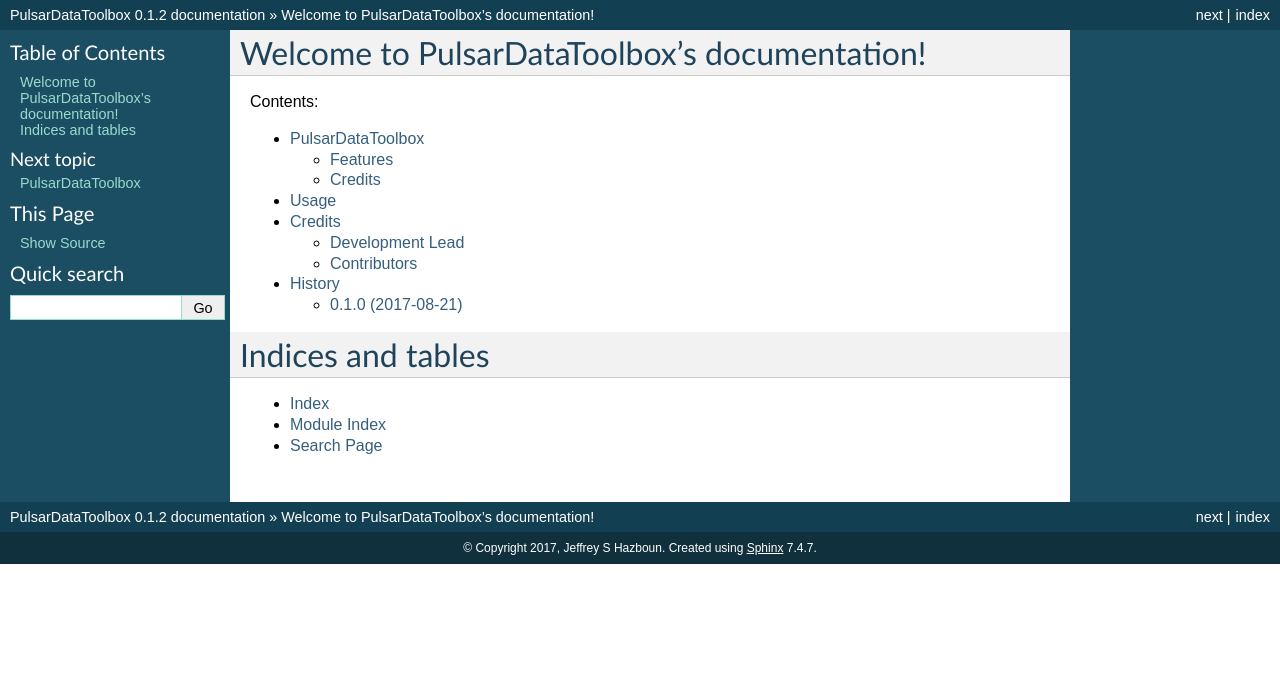
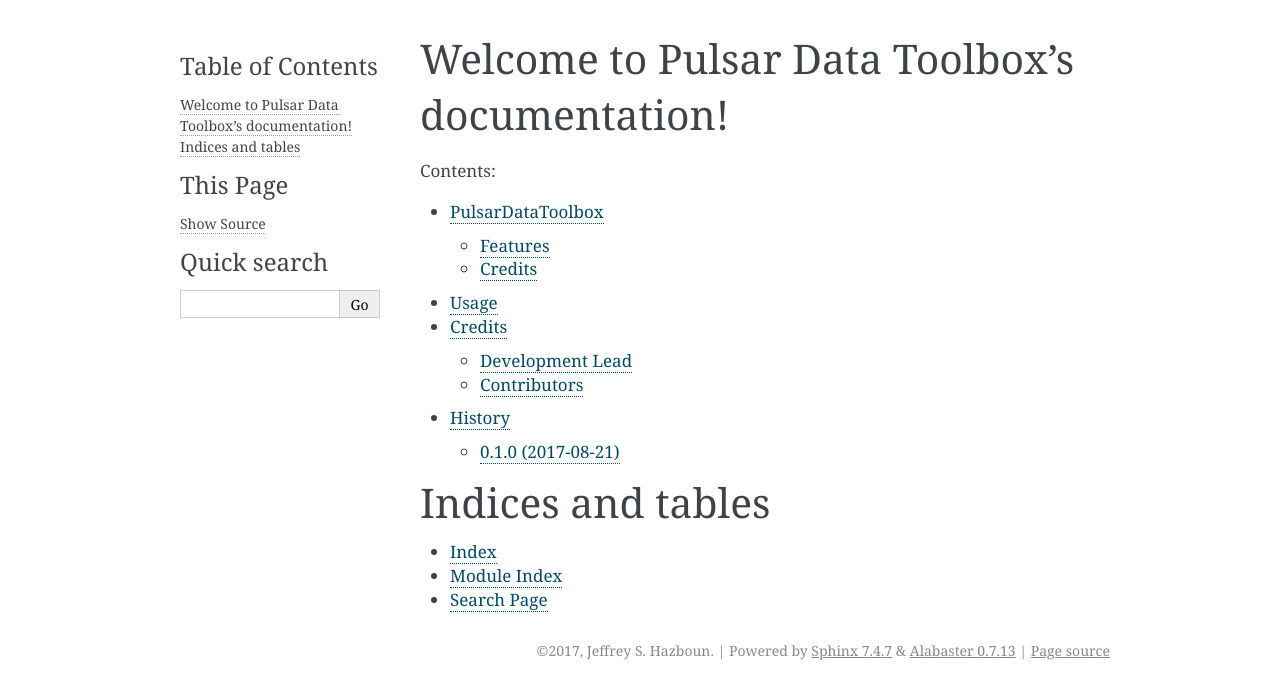
Before and after one commit to Hazboun6/PulsarDataToolbox, a Sphinx documentation site: the page built from docs/index.rst, in a window 1280 px wide. Shown: the top 699 px of the page. Built offline with Sphinx 7.4.7, drawn with Linux system fonts in a browser that asks for light colours; pages that are not in the unit, such as notebooks, are missing from menus; some of the changed lines change nothing that is shown.

Commit message:
Changing Docs...

```diff
--- a/docs/conf.py
+++ b/docs/conf.py
@@ -1,8 +1,8 @@
-#!/usr/bin/env python
+#!/usr/bin/env python3
 # -*- coding: utf-8 -*-
 #
-# PulsarDataToolbox documentation build configuration file, created by
-# sphinx-quickstart on Tue Jul  9 22:26:36 2013.
+# Pulsar Data Toolbox documentation build configuration file, created by
+# sphinx-quickstart on Fri Nov 10 15:25:46 2017.
 #
 # This file is execfile()d with the current directory set to its
 # containing dir.
@@ -13,263 +13,329 @@
 # All configuration values have a default; values that are commented out
 # serve to show the default.
 
-import sys
-import os
+# If extensions (or modules to document with autodoc) are in another directory,
+# add these directories to sys.path here. If the directory is relative to the
+# documentation root, use os.path.abspath to make it absolute, like shown here.
+#
+# import os
+# import sys
+# sys.path.insert(0, os.path.abspath('.'))
 
-# If extensions (or modules to document with autodoc) are in another
-# directory, add these directories to sys.path here. If the directory is
-# relative to the documentation root, use os.path.abspath to make it
-# absolute, like shown here.
-#sys.path.insert(0, os.path.abspath('.'))
-
-# Get the project root dir, which is the parent dir of this
-cwd = os.getcwd()
-project_root = os.path.dirname(cwd)
-
-# Insert the project root dir as the first element in the PYTHONPATH.
-# This lets us ensure that the source package is imported, and that its
-# version is used.
-sys.path.insert(0, project_root)
-
-import pdat
-
-# -- General configuration ---------------------------------------------
+# -- General configuration ------------------------------------------------
 
 # If your documentation needs a minimal Sphinx version, state it here.
-#needs_sphinx = '1.0'
+#
+# needs_sphinx = '1.0'
 
 # Add any Sphinx extension module names here, as strings. They can be
-# extensions coming with Sphinx (named 'sphinx.ext.*') or your custom ones.
-extensions = ['sphinx.ext.autodoc', 'sphinx.ext.viewcode']
+# extensions coming with Sphinx (named 'sphinx.ext.*') or your custom
+# ones.
+extensions = [
+    'sphinx.ext.autodoc',
+]
 
 # Add any paths that contain templates here, relative to this directory.
 templates_path = ['_templates']
 
-# The suffix of source filenames.
+# The suffix(es) of source filenames.
+# You can specify multiple suffix as a list of string:
+#
+# source_suffix = ['.rst', '.md']
 source_suffix = '.rst'
 
 # The encoding of source files.
-#source_encoding = 'utf-8-sig'
+#
+# source_encoding = 'utf-8-sig'
 
 # The master toctree document.
 master_doc = 'index'
 
 # General information about the project.
-project = u'PulsarDataToolbox'
-copyright = u"2017, Jeffrey S Hazboun"
+project = 'Pulsar Data Toolbox'
+copyright = '2017, Jeffrey S. Hazboun'
+author = 'Jeffrey S. Hazboun'
 
-# The version info for the project you're documenting, acts as replacement
-# for |version| and |release|, also used in various other places throughout
-# the built documents.
+# The version info for the project you're documenting, acts as replacement for
+# |version| and |release|, also used in various other places throughout the
+# built documents.
 #
 # The short X.Y version.
-version = pdat.__version__
+version = '0.1.2'
 # The full version, including alpha/beta/rc tags.
-release = pdat.__version__
+release = '0.1.2'
 
 # The language for content autogenerated by Sphinx. Refer to documentation
 # for a list of supported languages.
-#language = None
+#
+# This is also used if you do content translation via gettext catalogs.
+# Usually you set "language" from the command line for these cases.
+language = None
 
-# There are two options for replacing |today|: either, you set today to
-# some non-false value, then it is used:
-#today = ''
+# There are two options for replacing |today|: either, you set today to some
+# non-false value, then it is used:
+#
+# today = ''
+#
 # Else, today_fmt is used as the format for a strftime call.
-#today_fmt = '%B %d, %Y'
+#
+# today_fmt = '%B %d, %Y'
 
 # List of patterns, relative to source directory, that match files and
 # directories to ignore when looking for source files.
-exclude_patterns = ['_build']
+# This patterns also effect to html_static_path and html_extra_path
+exclude_patterns = ['_build', 'Thumbs.db', '.DS_Store']
 
 # The reST default role (used for this markup: `text`) to use for all
 # documents.
-#default_role = None
+#
+# default_role = None
 
 # If true, '()' will be appended to :func: etc. cross-reference text.
-#add_function_parentheses = True
+#
+# add_function_parentheses = True
 
 # If true, the current module name will be prepended to all description
 # unit titles (such as .. function::).
-#add_module_names = True
+#
+# add_module_names = True
 
 # If true, sectionauthor and moduleauthor directives will be shown in the
 # output. They are ignored by default.
-#show_authors = False
+#
+# show_authors = False
 
 # The name of the Pygments (syntax highlighting) style to use.
 pygments_style = 'sphinx'
 
 # A list of ignored prefixes for module index sorting.
-#modindex_common_prefix = []
+# modindex_common_prefix = []
 
-# If true, keep warnings as "system message" paragraphs in the built
-# documents.
-#keep_warnings = False
+# If true, keep warnings as "system message" paragraphs in the built documents.
+# keep_warnings = False
+
+# If true, `todo` and `todoList` produce output, else they produce nothing.
+todo_include_todos = False
 
 
-# -- Options for HTML output -------------------------------------------
+# -- Options for HTML output ----------------------------------------------
 
 # The theme to use for HTML and HTML Help pages.  See the documentation for
 # a list of builtin themes.
-html_theme = 'default'
+#
+html_theme = 'alabaster'
 
-# Theme options are theme-specific and customize the look and feel of a
-# theme further.  For a list of options available for each theme, see the
+# Theme options are theme-specific and customize the look and feel of a theme
+# further.  For a list of options available for each theme, see the
 # documentation.
-#html_theme_options = {}
+#
+# html_theme_options = {}
 
 # Add any paths that contain custom themes here, relative to this directory.
-#html_theme_path = []
+# html_theme_path = []
 
-# The name for this set of Sphinx documents.  If None, it defaults to
-# "<project> v<release> documentation".
-#html_title = None
+# The name for this set of Sphinx documents.
+# "<project> v<release> documentation" by default.
+#
+# html_title = 'Pulsar Data Toolbox v0.1.2'
 
-# A shorter title for the navigation bar.  Default is the same as
-# html_title.
-#html_short_title = None
+# A shorter title for the navigation bar.  Default is the same as html_title.
+#
+# html_short_title = None
 
-# The name of an image file (relative to this directory) to place at the
-# top of the sidebar.
-#html_logo = None
+# The name of an image file (relative to this directory) to place at the top
+# of the sidebar.
+#
+# html_logo = None
 
-# The name of an image file (within the static path) to use as favicon
-# of the docs.  This file should be a Windows icon file (.ico) being
-# 16x16 or 32x32 pixels large.
-#html_favicon = None
+# The name of an image file (relative to this directory) to use as a favicon of
+# the docs.  This file should be a Windows icon file (.ico) being 16x16 or 32x32
+# pixels large.
+#
+# html_favicon = None
 
-# Add any paths that contain custom static files (such as style sheets)
-# here, relative to this directory. They are copied after the builtin
-# static files, so a file named "default.css" will overwrite the builtin
-# "default.css".
+# Add any paths that contain custom static files (such as style sheets) here,
+# relative to this directory. They are copied after the builtin static files,
+# so a file named "default.css" will overwrite the builtin "default.css".
 html_static_path = ['_static']
 
-# If not '', a 'Last updated on:' timestamp is inserted at every page
+# Add any extra paths that contain custom files (such as robots.txt or
+# .htaccess) here, relative to this directory. These files are copied
+# directly to the root of the documentation.
+#
+# html_extra_path = []
+
+# If not None, a 'Last updated on:' timestamp is inserted at every page
 # bottom, using the given strftime format.
-#html_last_updated_fmt = '%b %d, %Y'
+# The empty string is equivalent to '%b %d, %Y'.
+#
+# html_last_updated_fmt = None
 
 # If true, SmartyPants will be used to convert quotes and dashes to
 # typographically correct entities.
-#html_use_smartypants = True
+#
+# html_use_smartypants = True
 
 # Custom sidebar templates, maps document names to template names.
-#html_sidebars = {}
+#
+# html_sidebars = {}
 
-# Additional templates that should be rendered to pages, maps page names
-# to template names.
-#html_additional_pages = {}
+# Additional templates that should be rendered to pages, maps page names to
+# template names.
+#
+# html_additional_pages = {}
 
 # If false, no module index is generated.
-#html_domain_indices = True
+#
+# html_domain_indices = True
 
 # If false, no index is generated.
-#html_use_index = True
+#
+# html_use_index = True
 
 # If true, the index is split into individual pages for each letter.
-#html_split_index = False
+#
+# html_split_index = False
 
 # If true, links to the reST sources are added to the pages.
-#html_show_sourcelink = True
+#
+# html_show_sourcelink = True
 
-# If true, "Created using Sphinx" is shown in the HTML footer.
-# Default is True.
-#html_show_sphinx = True
+# If true, "Created using Sphinx" is shown in the HTML footer. Default is True.
+#
+# html_show_sphinx = True
 
-# If true, "(C) Copyright ..." is shown in the HTML footer.
-# Default is True.
-#html_show_copyright = True
+# If true, "(C) Copyright ..." is shown in the HTML footer. Default is True.
+#
+# html_show_copyright = True
 
-# If true, an OpenSearch description file will be output, and all pages
-# will contain a <link> tag referring to it.  The value of this option
-# must be the base URL from which the finished HTML is served.
-#html_use_opensearch = ''
+# If true, an OpenSearch description file will be output, and all pages will
+# contain a <link> tag referring to it.  The value of this option must be the
+# base URL from which the finished HTML is served.
+#
+# html_use_opensearch = ''
 
 # This is the file name suffix for HTML files (e.g. ".xhtml").
-#html_file_suffix = None
+# html_file_suffix = None
+
+# Language to be used for generating the HTML full-text search index.
+# Sphinx supports the following languages:
+#   'da', 'de', 'en', 'es', 'fi', 'fr', 'h', 'it', 'ja'
+#   'nl', 'no', 'pt', 'ro', 'r', 'sv', 'tr', 'zh'
+#
+# html_search_language = 'en'
+
+# A dictionary with options for the search language support, empty by default.
+# 'ja' uses this config value.
+# 'zh' user can custom change `jieba` dictionary path.
+#
+# html_search_options = {'type': 'default'}
+
+# The name of a javascript file (relative to the configuration directory) that
+# implements a search results scorer. If empty, the default will be used.
+#
+# html_search_scorer = 'scorer.js'
 
 # Output file base name for HTML help builder.
 htmlhelp_basename = 'PulsarDataToolboxdoc'
 
-
-# -- Options for LaTeX output ------------------------------------------
+# -- Options for LaTeX output ---------------------------------------------
 
 latex_elements = {
-    # The paper size ('letterpaper' or 'a4paper').
-    #'papersize': 'letterpaper',
+     # The paper size ('letterpaper' or 'a4paper').
+     #
+     # 'papersize': 'letterpaper',
 
-    # The font size ('10pt', '11pt' or '12pt').
-    #'pointsize': '10pt',
+     # The font size ('10pt', '11pt' or '12pt').
+     #
+     # 'pointsize': '10pt',
 
-    # Additional stuff for the LaTeX preamble.
-    #'preamble': '',
+     # Additional stuff for the LaTeX preamble.
+     #
+     # 'preamble': '',
+
+     # Latex figure (float) alignment
+     #
+     # 'figure_align': 'htbp',
 }
 
 # Grouping the document tree into LaTeX files. List of tuples
-# (source start file, target name, title, author, documentclass
-# [howto/manual]).
+# (source start file, target name, title,
+#  author, documentclass [howto, manual, or own class]).
 latex_documents = [
-    ('index', 'PulsarDataToolbox.tex',
-     u'PulsarDataToolbox Documentation',
-     u'Jeffrey S Hazboun', 'manual'),
+    (master_doc, 'PulsarDataToolbox.tex', 'Pulsar Data Toolbox Documentation',
+     'Jeffrey S. Hazboun', 'manual'),
 ]
 
-# The name of an image file (relative to this directory) to place at
-# the top of the title page.
-#latex_logo = None
+# The name of an image file (relative to this directory) to place at the top of
+# the title page.
+#
+# latex_logo = None
 
-# For "manual" documents, if this is true, then toplevel headings
-# are parts, not chapters.
-#latex_use_parts = False
+# For "manual" documents, if this is true, then toplevel headings are parts,
+# not chapters.
+#
+# latex_use_parts = False
 
 # If true, show page references after internal links.
-#latex_show_pagerefs = False
+#
+# latex_show_pagerefs = False
 
 # If true, show URL addresses after external links.
-#latex_show_urls = False
+#
+# latex_show_urls = False
 
 # Documents to append as an appendix to all manuals.
-#latex_appendices = []
+#
+# latex_appendices = []
+
+# It false, will not define \strong, \code, 	itleref, \crossref ... but only
+# \sphinxstrong, ..., \sphinxtitleref, ... To help avoid clash with user added
+# packages.
+#
+# latex_keep_old_macro_names = True
 
 # If false, no module index is generated.
-#latex_domain_indices = True
+#
+# latex_domain_indices = True
 
 
-# -- Options for manual page output ------------------------------------
+# -- Options for manual page output ---------------------------------------
 
 # One entry per manual page. List of tuples
 # (source start file, name, description, authors, manual section).
 man_pages = [
-    ('index', 'pdat',
-     u'PulsarDataToolbox Documentation',
-     [u'Jeffrey S Hazboun'], 1)
+    (master_doc, 'pulsardatatoolbox', 'Pulsar Data Toolbox Documentation',
+     [author], 1)
 ]
 
 # If true, show URL addresses after external links.
-#man_show_urls = False
+#
+# man_show_urls = False
 
 
-# -- Options for Texinfo output ----------------------------------------
+# -- Options for Texinfo output -------------------------------------------
 
 # Grouping the document tree into Texinfo files. List of tuples
 # (source start file, target name, title, author,
 #  dir menu entry, description, category)
 texinfo_documents = [
-    ('index', 'pdat',
-     u'PulsarDataToolbox Documentation',
-     u'Jeffrey S Hazboun',
-     'pdat',
-     'Package to deal with PSRFITS files for pulsar data.',
-     'File-type handling'),
+    (master_doc, 'PulsarDataToolbox', 'Pulsar Data Toolbox Documentation',
+     author, 'PulsarDataToolbox', 'One line description of project.',
+     'Miscellaneous'),
 ]
 
 # Documents to append as an appendix to all manuals.
-#texinfo_appendices = []
+#
+# texinfo_appendices = []
 
 # If false, no module index is generated.
-#texinfo_domain_indices = True
+#
+# texinfo_domain_indices = True
 
 # How to display URL addresses: 'footnote', 'no', or 'inline'.
-#texinfo_show_urls = 'footnote'
+#
+# texinfo_show_urls = 'footnote'
 
 # If true, do not generate a @detailmenu in the "Top" node's menu.
-#texinfo_no_detailmenu = False
+#
+# texinfo_no_detailmenu = False
--- a/docs/index.rst
+++ b/docs/index.rst
@@ -1,5 +1,10 @@
-Welcome to PulsarDataToolbox's documentation!
-======================================
+.. Pulsar Data Toolbox documentation master file, created by
+   sphinx-quickstart on Fri Nov 10 15:25:46 2017.
+   You can adapt this file completely to your liking, but it should at least
+   contain the root `toctree` directive.
+
+Welcome to Pulsar Data Toolbox's documentation!
+===============================================
 
 Contents:
 
```
Also changed, not shown: 2 other files.
